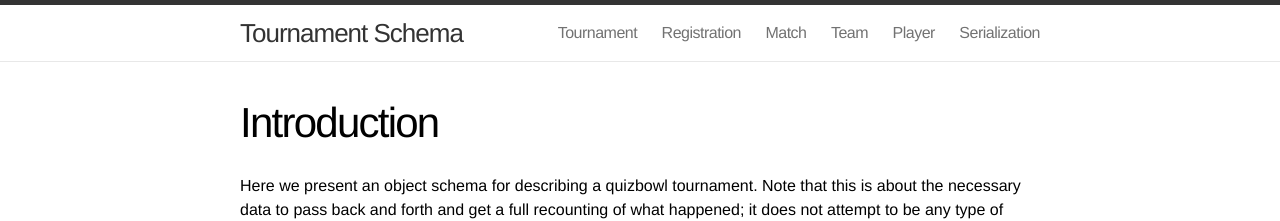
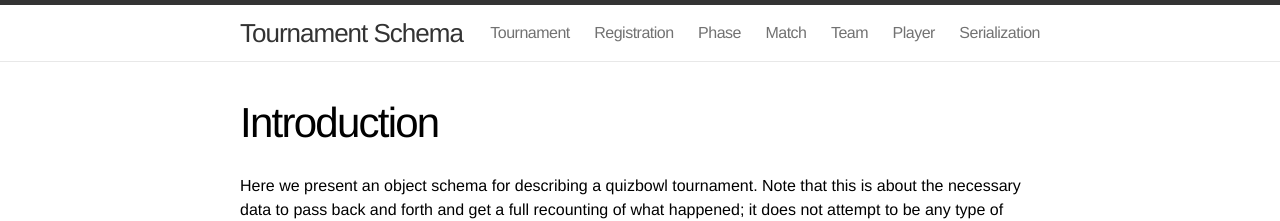
Before and after one commit to quizbowl/schema, a Jekyll site: the page built from index.md, in a window 1280 px wide. Shown: the top 221 px of the page. Built offline with Jekyll 4.4.1, drawn with Linux system fonts in a browser that asks for light colours.

Commit message:
Added a new object to the menu

```diff
--- a/_includes/header.html
+++ b/_includes/header.html
@@ -11,6 +11,7 @@
       <div class="trigger">
         <a class="page-link" href="{{ site.baseurl }}/tournament">Tournament</a>
         <a class="page-link" href="{{ site.baseurl }}/registration">Registration</a>
+        <a class="page-link" href="{{ site.baseurl }}/phase">Phase</a>
         <a class="page-link" href="{{ site.baseurl }}/match">Match</a>
         <a class="page-link" href="{{ site.baseurl }}/team">Team</a>
         <a class="page-link" href="{{ site.baseurl }}/player">Player</a>
```
